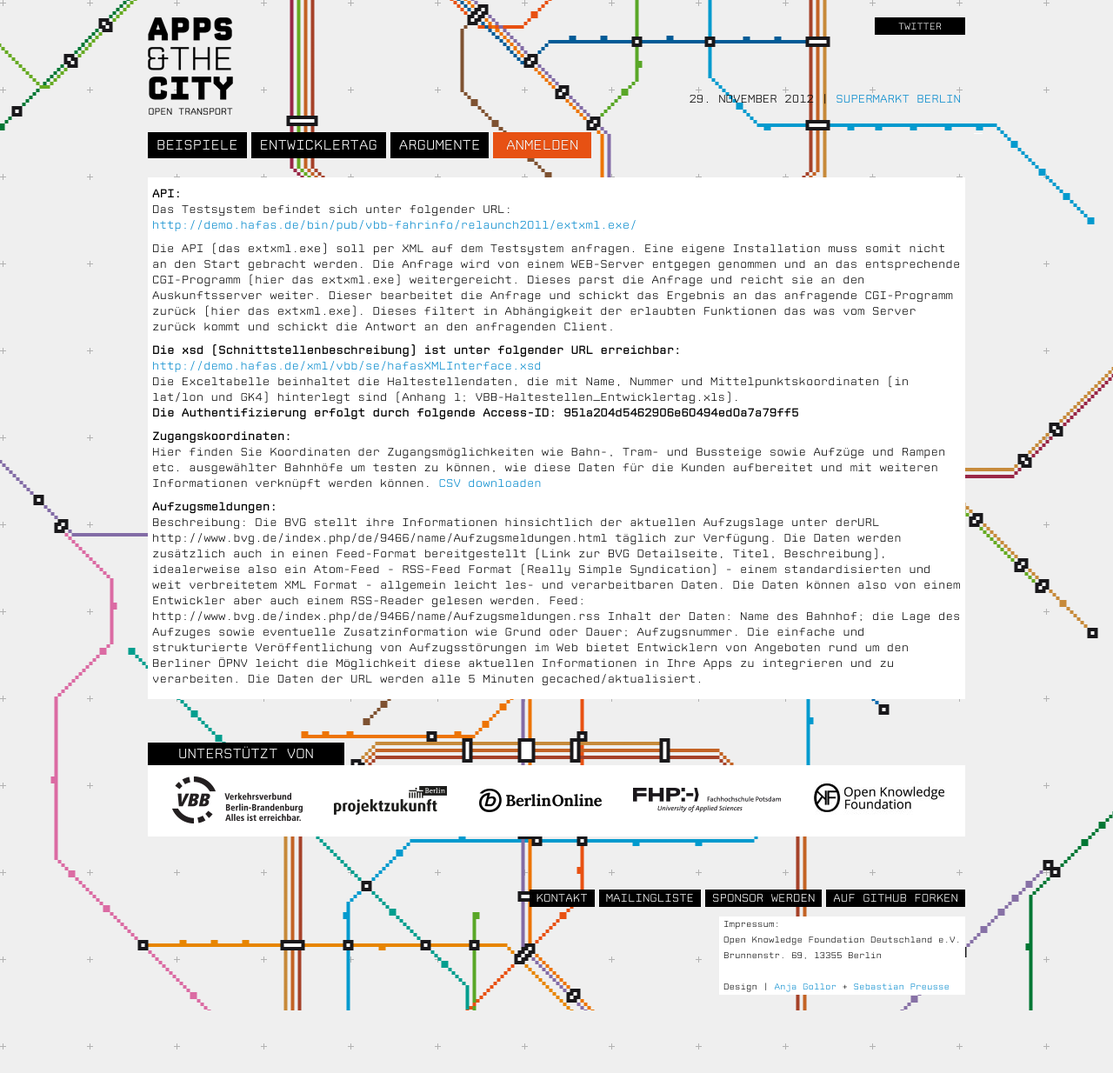
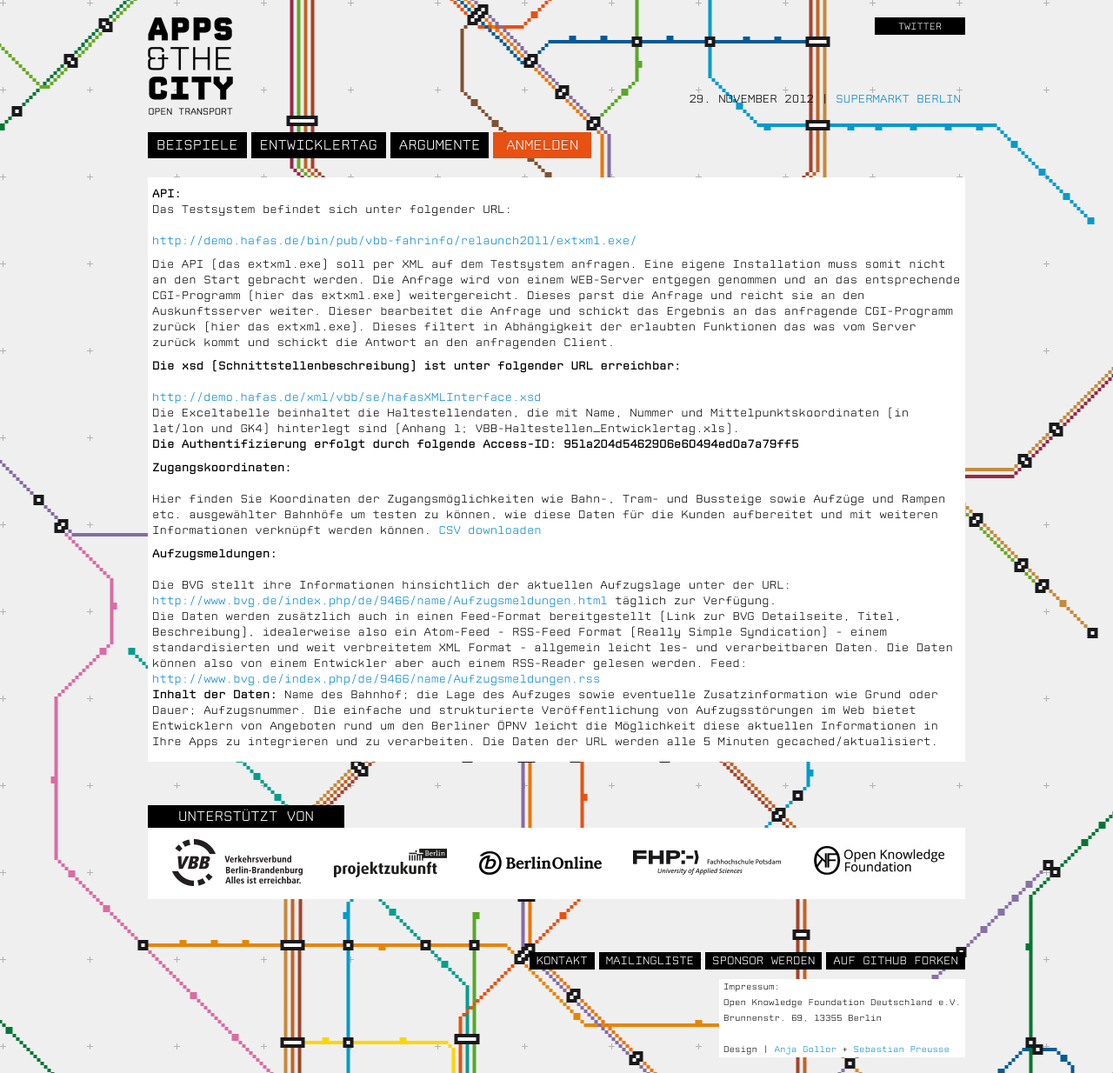
Before and after one commit to okfde/berlin.appsandthecity, a Jekyll site: the page built from daten.html, in a window 1280 px wide. Shown: the whole page at 87% size. Built offline with Jekyll 4.4.1, drawn with Linux system fonts in a browser that asks for light colours; nearby versions of some CDN libraries; Markdown is read by kramdown in place of the engine named in the settings; before the commit the page ends 1162 px from its top, so only the background shows below that.

Commit message:
unterseite text formatiert

```diff
--- a/daten.html
+++ b/daten.html
@@ -7,7 +7,7 @@ title: Willkommen
   <div class="span12">
     <p><b>API:</b><br>
 
-Das Testsystem befindet sich unter folgender URL:<br>
+Das Testsystem befindet sich unter folgender URL:<br><br>
 <a href="http://demo.hafas.de/bin/pub/vbb-fahrinfo/relaunch2011/extxml.exe/">http://demo.hafas.de/bin/pub/vbb-fahrinfo/relaunch2011/extxml.exe/</a>
 </p>
 <p>
@@ -15,7 +15,7 @@ Die API (das extxml.exe) soll per XML auf dem Testsystem anfragen. Eine eigene I
 Die Anfrage wird von einem WEB-Server entgegen genommen und an das entsprechende CGI-Programm (hier das extxml.exe) weitergereicht. Dieses parst die Anfrage und reicht sie an den Auskunftsserver weiter. Dieser bearbeitet die Anfrage und schickt das Ergebnis an das anfragende CGI-Programm zurück (hier das extxml.exe). Dieses filtert in Abhängigkeit der erlaubten Funktionen das was vom Server zurück kommt und schickt die Antwort an den anfragenden Client.
 </p>
 <p><b>
-Die xsd (Schnittstellenbeschreibung) ist unter folgender URL erreichbar:</b><br>
+Die xsd (Schnittstellenbeschreibung) ist unter folgender URL erreichbar:</b><br><br>
 
 <a href="http://demo.hafas.de/xml/vbb/se/hafasXMLInterface.xsd">http://demo.hafas.de/xml/vbb/se/hafasXMLInterface.xsd </a><br>
 
@@ -25,22 +25,18 @@ Die Exceltabelle beinhaltet die Haltestellendaten, die mit Name, Nummer und Mitt
 <b>Die Authentifizierung erfolgt durch folgende Access-ID: 951a204d5462906e60494ed0a7a79ff5</b>
  </p>
 <p>
-<b>Zugangskoordinaten:</b><br>
+<b>Zugangskoordinaten:</b><br><br>
 
 Hier finden Sie Koordinaten der Zugangsmöglichkeiten wie Bahn-, Tram- und Bussteige sowie Aufzüge und Rampen etc. ausgewählter Bahnhöfe um testen zu können, wie diese Daten für die Kunden aufbereitet und mit weiteren Informationen verknüpft werden können.
 <a href="./downloads/Bahnhöfe_mit_Zugangskoordinaten_GK4_lon-lat_Auswahl.csv">CSV downloaden </a>
 
  </p>
  <p>
-<b>Aufzugsmeldungen:</b><br>
-
-
-Beschreibung:
-Die BVG stellt ihre Informationen hinsichtlich der aktuellen Aufzugslage unter derURL http://www.bvg.de/index.php/de/9466/name/Aufzugsmeldungen.html täglich zur Verfügung. Die Daten werden zusätzlich auch in einen Feed-Format bereitgestellt (Link zur BVG Detailseite, Titel, Beschreibung), idealerweise also ein Atom-Feed - RSS-Feed Format (Really Simple Syndication) - einem standardisierten und weit verbreitetem XML Format - allgemein leicht les- und verarbeitbaren Daten. Die Daten können also von einem Entwickler aber auch einem RSS-Reader gelesen werden.
-Feed:
-http://www.bvg.de/index.php/de/9466/name/Aufzugsmeldungen.rss
-
-Inhalt der Daten:
+<b>Aufzugsmeldungen:</b><br><br>
+Die BVG stellt ihre Informationen hinsichtlich der aktuellen Aufzugslage unter der URL: <a href="http://www.bvg.de/index.php/de/9466/name/Aufzugsmeldungen.html">http://www.bvg.de/index.php/de/9466/name/Aufzugsmeldungen.html </a> täglich zur Verfügung.<br> Die Daten werden zusätzlich auch in einen Feed-Format bereitgestellt (Link zur BVG Detailseite, Titel, Beschreibung), idealerweise also ein Atom-Feed - RSS-Feed Format (Really Simple Syndication) - einem standardisierten und weit verbreitetem XML Format - allgemein leicht les- und verarbeitbaren Daten. Die Daten können also von einem Entwickler aber auch einem RSS-Reader gelesen werden.
+Feed: <a href="http://www.bvg.de/index.php/de/9466/name/Aufzugsmeldungen.rss">http://www.bvg.de/index.php/de/9466/name/Aufzugsmeldungen.rss</a>
+<br>
+<b>Inhalt der Daten:</b>
 Name des Bahnhof; die Lage des Aufzuges sowie eventuelle Zusatzinformation wie Grund oder Dauer; Aufzugsnummer. Die einfache und strukturierte Veröffentlichung von Aufzugsstörungen im Web bietet Entwicklern von Angeboten rund um den Berliner ÖPNV leicht die Möglichkeit diese aktuellen Informationen in Ihre Apps zu integrieren und zu verarbeiten.  Die Daten der URL werden alle 5 Minuten gecached/aktualisiert.  </p>
   </div>
   </div>
```
